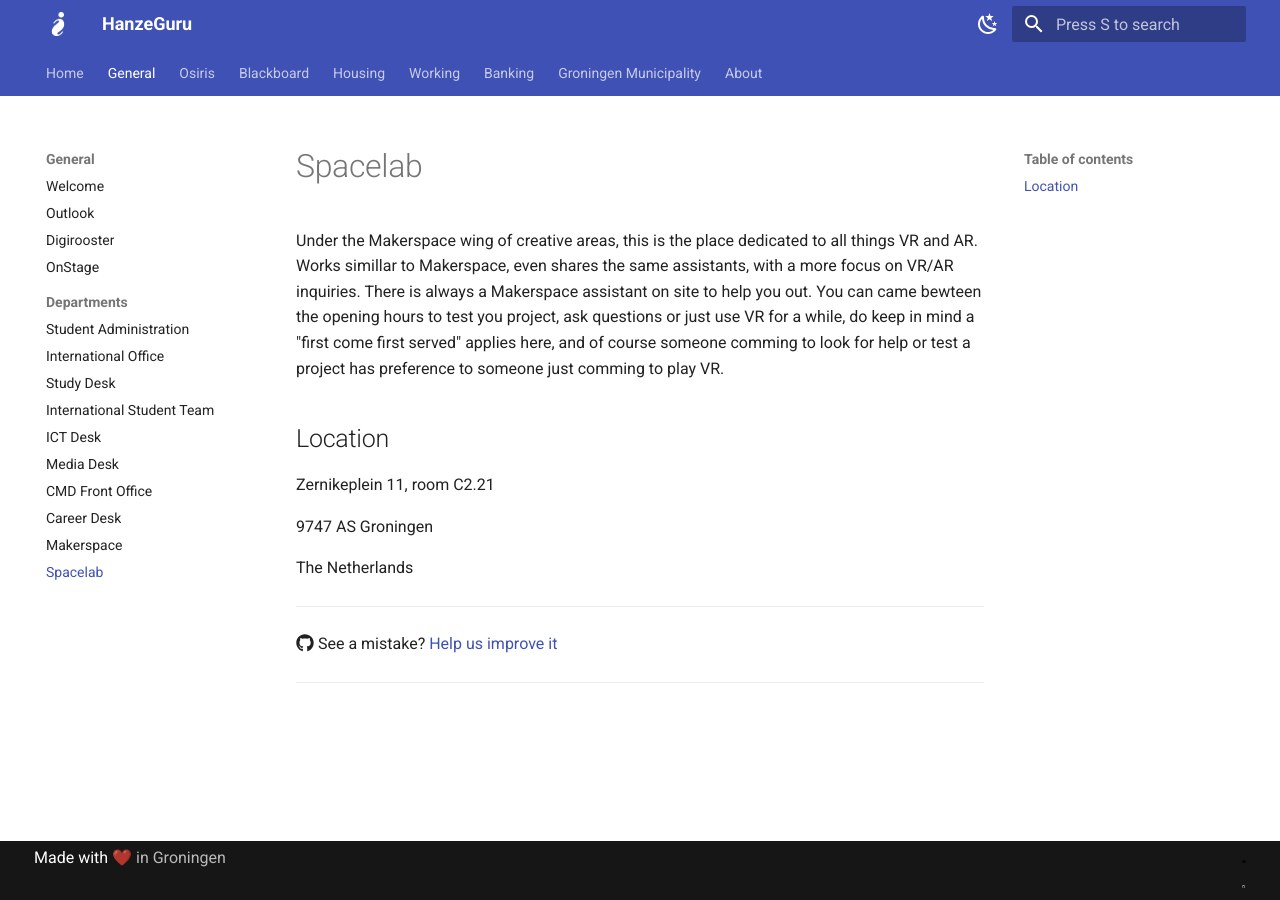
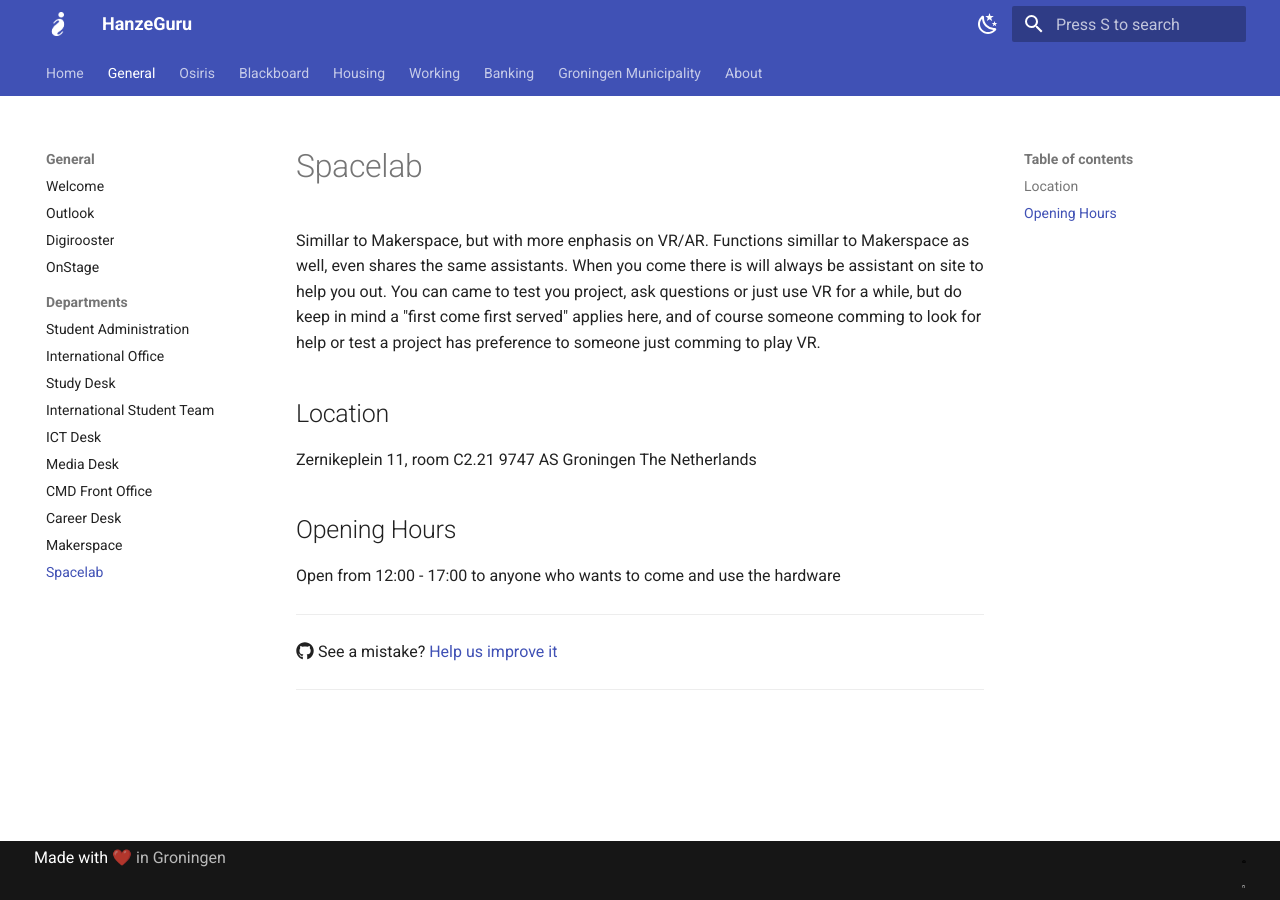
Before and after one commit to zerenxyz/hanzeguru, an MkDocs documentation site: the page built from docs/general/departments/spacelab.md, in a window 1280 px wide. Built offline with MkDocs 1.6.1 and Material for MkDocs 9.7.7, drawn with Linux system fonts in a browser that asks for light colours.

Commit message:
Changed the wording
Now the paragraph should be more clear and less repetitive

```diff
--- a/docs/general/departments/spacelab.md
+++ b/docs/general/departments/spacelab.md
@@ -15,7 +15,7 @@ Make sure to keep heading for each section and do not make big blocks of text.
 # Spacelab
 
 
-Under the Makerspace wing of creative areas, this is the place dedicated to all things VR and AR. Works simillar to Makerspace, even shares the same assistants, with a more focus on VR/AR inquiries. There is always a Makerspace assistant on site to help you out. You can came bewteen the opening hours to test you project, ask questions or just use VR for a while, do keep in mind a "first come first served" applies here, and of course someone comming to look for help or test a project has preference to someone just comming to play VR.
+Simillar to Makerspace, but with more enphasis on VR/AR. Functions simillar to Makerspace as well, even shares the same assistants. When you come there is will always be assistant on site to help you out. You can came to test you project, ask questions or just use VR for a while, but do keep in mind a "first come first served" applies here, and of course someone comming to look for help or test a project has preference to someone just comming to play VR.
 
 
 
@@ -23,7 +23,11 @@ Under the Makerspace wing of creative areas, this is the place dedicated to all
 
 
 Zernikeplein 11, room C2.21
+9747 AS Groningen
+The Netherlands
 
-9747 AS Groningen
 
-The Netherlands
+##Opening Hours
+
+
+Open from 12:00 - 17:00 to anyone who wants to come and use the hardware
```
